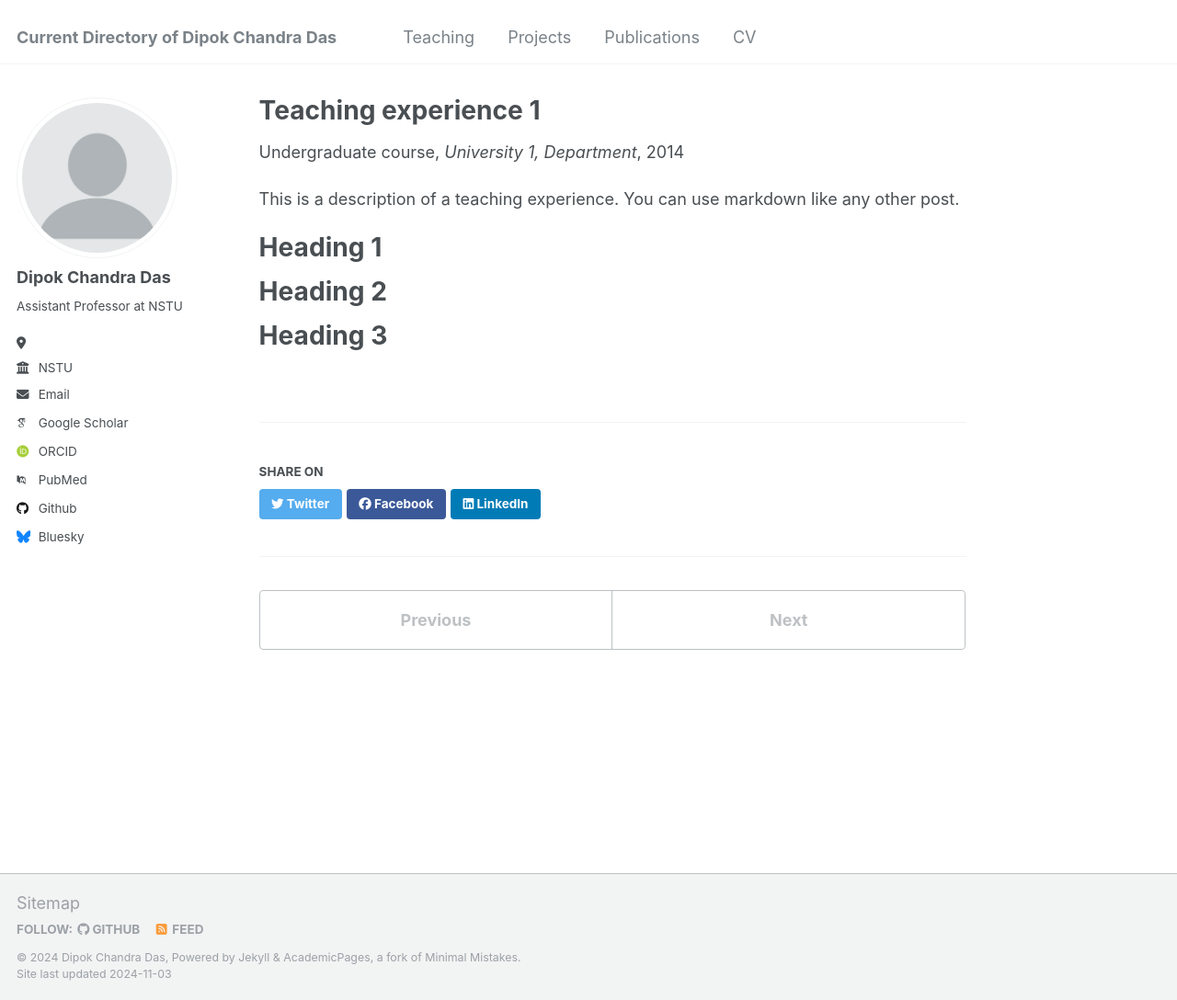
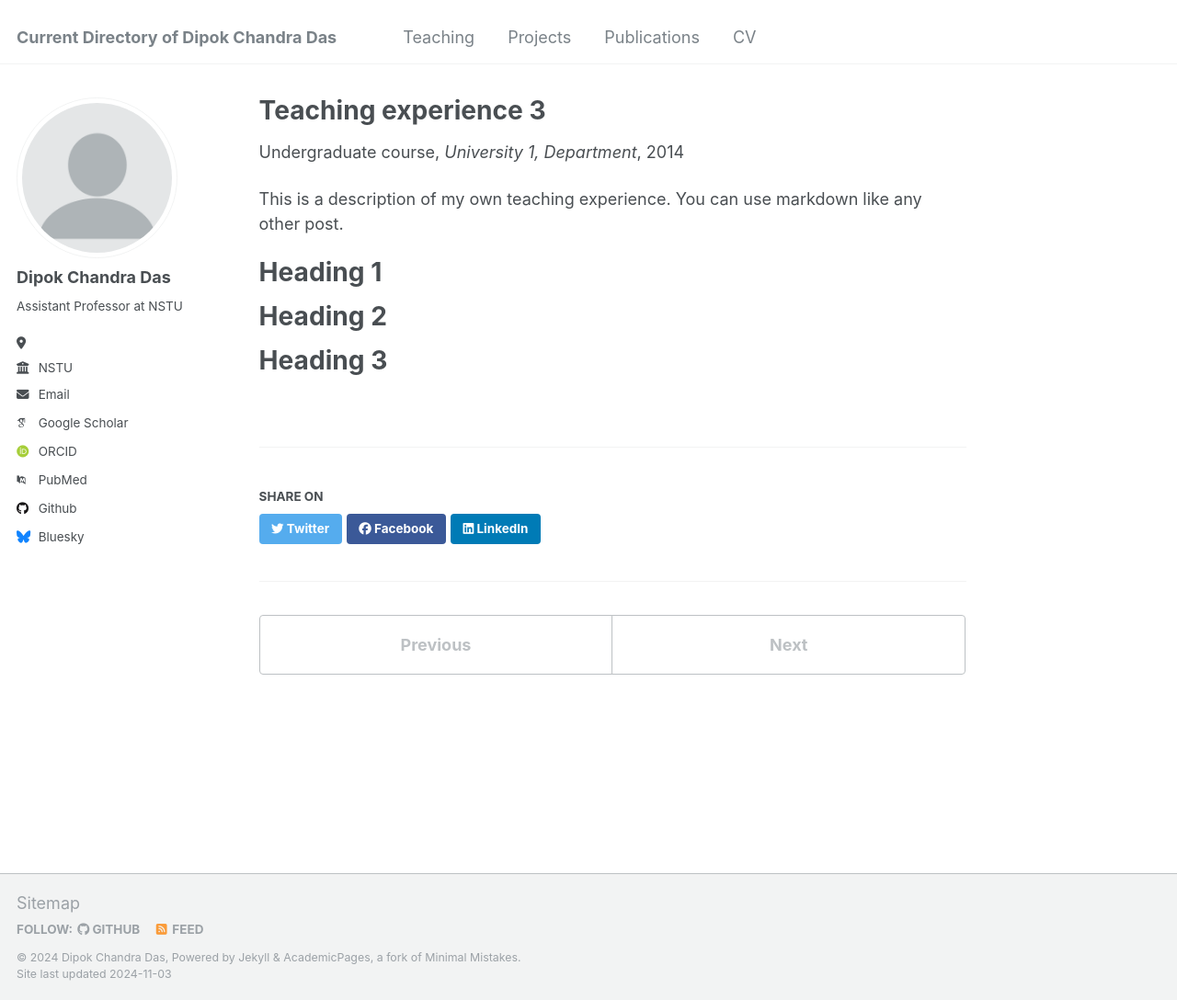
Before and after one commit to cd-dpk/cd-dpk.github.io, a Jekyll site: the page built from _teaching/2022-spring-teaching-3.md, in a window 1280 px wide and 1088 px high. Shown: the whole window at 92% size. Built offline with Jekyll 4.4.1, drawn with Linux system fonts in a browser that asks for light colours; some web fonts are replaced.

Commit message:
Update and rename 2022-cse1103.md to 2022-spring-teaching-3.md

```diff
--- a/_teaching/2022-cse1103.md
+++ b/_teaching/2022-spring-teaching-3.md
@@ -1,5 +1,5 @@
 ---
-title: "Teaching experience 1"
+title: "Teaching experience 3"
 collection: teaching
 type: "Undergraduate course"
 permalink: /teaching/2014-spring-teaching-1
@@ -8,7 +8,7 @@ date: 2014-01-01
 location: "City, Country"
 ---
 
-This is a description of a teaching experience. You can use markdown like any other post.
+This is a description of my own teaching experience. You can use markdown like any other post.
 
 Heading 1
 ======
```
